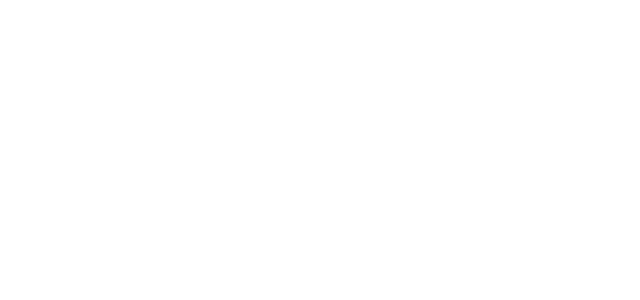
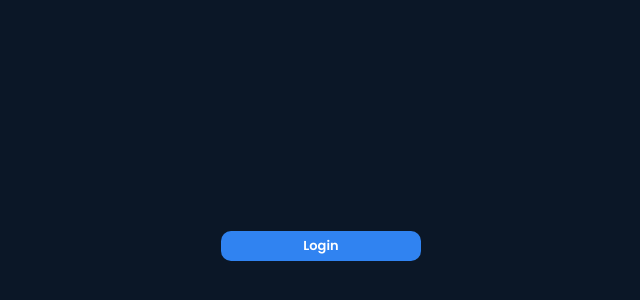
Before and after one commit to TTiagoSousa/Control-Everything-Admin, a React (Vite) app: page / in a window 1280 px wide. Shown: the part 154-454 px from the top of the page, without its empty margins (319-959 px from the left). Built offline with nearby package versions, Linux system fonts and the light colour scheme.

Commit message:
Index page

```diff
--- a/src/App.jsx
+++ b/src/App.jsx
@@ -1,11 +1,16 @@
+import { Route, Routes } from 'react-router-dom';
 import './App.scss';
+import * as Public_Page from './Imports/public.pages';
 
 function App() {
 
   return (
     <>
       <main>
+        <Routes>
+          <Route index element={<Public_Page.Index />} />
 
+        </Routes>
       </main>
     </>
   )
--- /dev/null
+++ b/src/Components/Buttons/Global_Button/Global_Button.jsx
@@ -0,0 +1,27 @@
+import React from 'react';
+import { Link } from 'react-router-dom';
+import './Global_Button.scss';
+
+const Global_Button = ({ text, to, id, style, onClick, disabled  }) => {
+
+  return (
+    <>
+      <Link
+        to={to}
+        className='Global_Button'
+      >
+        <button
+          id={id}
+          style={style}
+          onClick={onClick}
+          disabled={disabled}
+        >
+          <span>{text}</span>
+          </button>
+      </Link>
+    </>
+  )
+
+};
+
+export default Global_Button;
--- /dev/null
+++ b/src/Components/Buttons/Global_Button/Global_Button.scss
@@ -0,0 +1,57 @@
+@import '../../../Styles/Colors.scss';
+
+
+.Global_Button{
+  position: relative;
+  width: 100%;
+  height: 100%;
+
+  button{
+    position: relative;
+    width: 100%;
+    height: 100%;
+    display: inline-block;
+    border-radius: 10px;
+    background-color: #162231;
+    border: none;
+    text-align: center;
+    transition: all 0.5s;
+    cursor: pointer;
+    font-family: 'Poppins', sans-serif;
+    background-color: $blue !important;
+    z-index: 1;
+
+    span {
+      cursor: pointer;
+      display: inline-block;
+      position: relative;
+      transition: 0.5s;
+      font-size: 13px;
+      z-index: 1;
+      color: white !important;
+      font-weight: 550;
+
+      &::after{
+        content: '»';
+        position: absolute;
+        opacity: 0;
+        top: 50%;
+        transform: translate(-50%, -50%);
+        right: -15px;
+        transition: 0.5s;
+      }
+    }
+
+    &:hover{
+
+      span {
+        padding-right: 15px;
+
+        &::after{
+          opacity: 1;
+          right: 0;
+        }
+      }
+    }
+  }
+}
--- /dev/null
+++ b/src/Imports/public.pages.js
@@ -0,0 +1 @@
+export { default as Index } from '../Pages/Public/Index/Index';
--- /dev/null
+++ b/src/Pages/Public/Index/Index.jsx
@@ -0,0 +1,19 @@
+import React from 'react';
+import './Index.scss';
+import Global_Button from '../../../Components/Buttons/Global_Button/Global_Button';
+
+const Index = () => {
+  return (
+    <div className='Index'>
+
+      <div className="Button_Field">
+        <Global_Button
+          text='Login'
+        />
+      </div>
+
+    </div>
+  )
+};
+
+export default Index;
--- /dev/null
+++ b/src/Pages/Public/Index/Index.scss
@@ -0,0 +1,12 @@
+.Index{
+  width: 100%;
+  height: 100vh;
+  display: flex;
+  align-items: center;
+  justify-content: center;
+
+  .Button_Field{
+    width: 200px;
+    height: 30px;
+  }
+}
```
